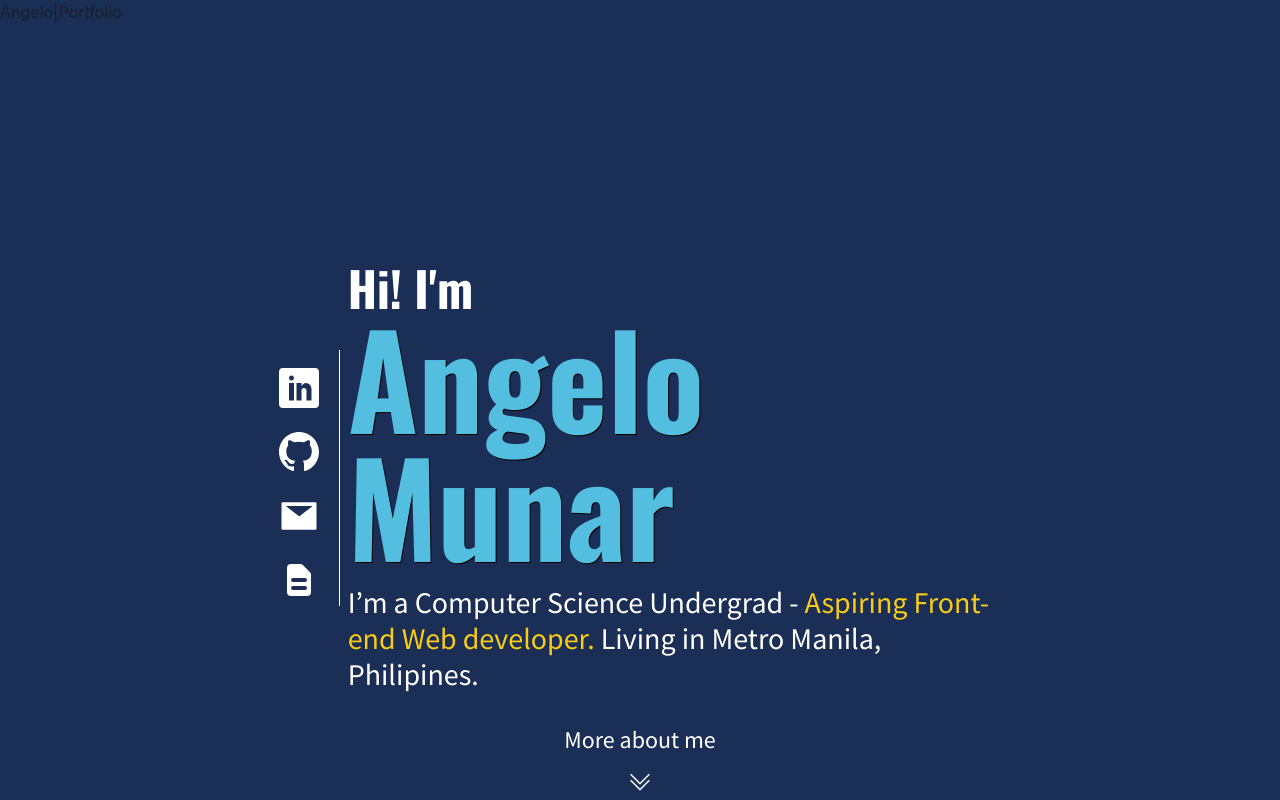
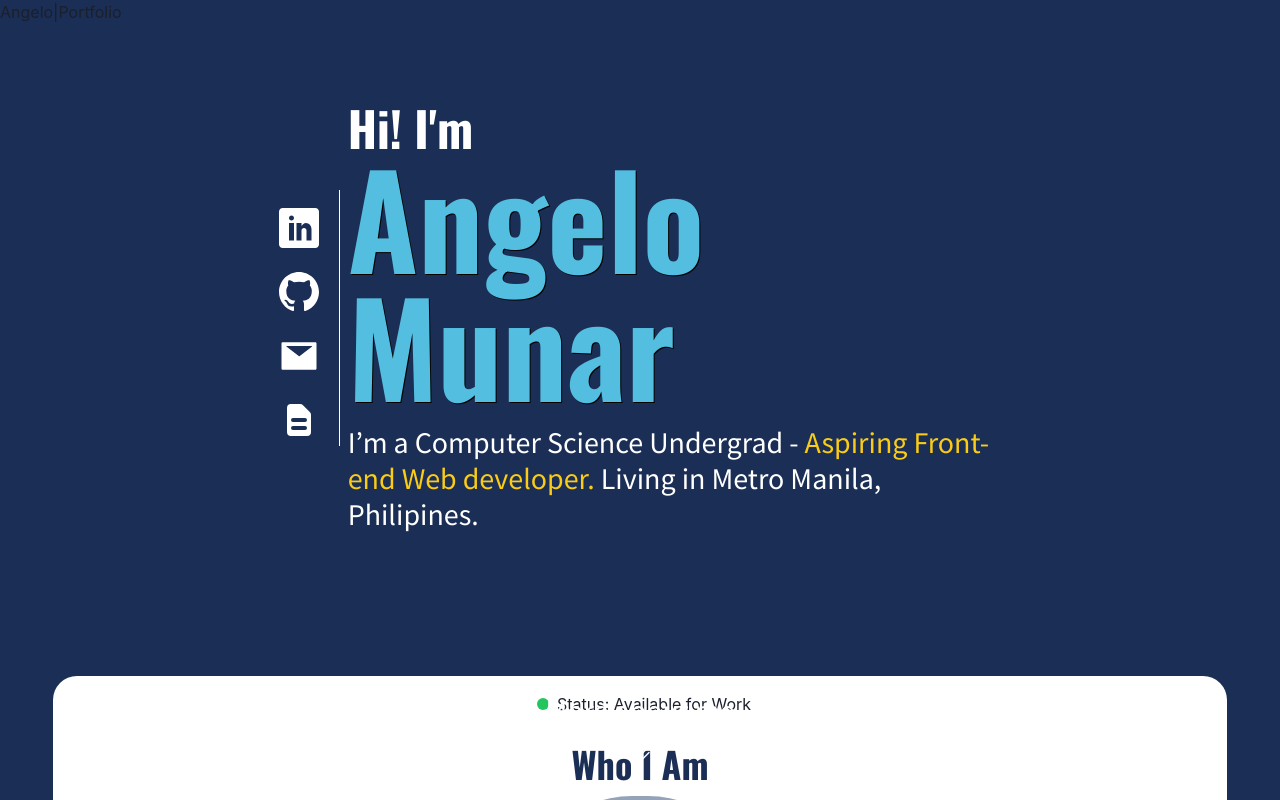
Before and after one commit to eloyms262/AngeloMunar_Portfolio, a Next.js app: page / in a window 1280 px wide. Shown: the top 800 px of the page. Built offline with nearby package versions, Linux system fonts and the light colour scheme.

Commit message:
Hero Animations

```diff
--- a/components/desk-nav/index.js
+++ b/components/desk-nav/index.js
@@ -1,6 +1,6 @@
 export default function DeskNav() {
   return (
-    <div>
+    <div className="hidden lg:block">
       <div>
         <span>Angelo</span>
         <span>|</span>
--- a/components/hero.js
+++ b/components/hero.js
@@ -5,13 +5,14 @@ import { AiFillMail } from "react-icons/ai";
 import { HiDocumentText } from "react-icons/hi";
 import Link from "next/link";
 import React, { useEffect, useState } from "react";
+import "animate.css";
 
 export default function HeroSection() {
   return (
-    <div className=" mx-auto w-5/6 mt-20 lg:w-7/12 lg:h-screen lg:flex lg:flex-col lg:translate-y-40 ">
+    <div className=" mx-auto w-5/6 mt-20 lg:w-7/12 lg:h-5/6 lg:flex lg:flex-col  ">
       <div className="lg:flex lg:flex-row-reverse lg:mx-auto lg:items-center">
         <div>
-          <div className="">
+          <div className="animate__animated animate__slideInLeft animate__faster">
             <h1 className="text-3xl text-white font-oswald font-bold lg:text-5xl">
               Hi! I&apos;m
             </h1>
@@ -22,7 +23,7 @@ export default function HeroSection() {
               Angelo Munar
             </Text>
           </div>
-          <div className="mt-4">
+          <div className="mt-4 animate__animated animate__fadeInDown animate__delay-0.5s">
             {
               <p className="text-white font-SourceSansPro lg:text-3xl">
                 I’m a Computer Science Undergrad -{" "}
@@ -41,29 +42,29 @@ export default function HeroSection() {
             target="_blank"
             rel="noreferrer noopener"
           >
-            <ImLinkedin className="text-white  h-8 w-8 lg:h-10 lg:w-10 mx-3 lg:my-3  " />
+            <ImLinkedin className="text-white  h-8 w-8 lg:h-10 lg:w-10 mx-3 lg:my-3  animate__animated animate__fadeIn animate__delay-1s" />
           </a>
           <a
             href="https://github.com/eloyms262"
             target="_blank"
             rel="noreferrer noopener"
           >
-            <BsGithub className="text-white h-8 w-8 lg:h-10 lg:w-10 mx-3 lg:my-3" />
+            <BsGithub className="text-white h-8 w-8 lg:h-10 lg:w-10 mx-3 lg:my-3 animate__animated animate__fadeIn animate__delay-1s" />
           </a>
           <button
             onClick={() => navigator.clipboard.writeText("eloyMs26@gmail.com")}
           >
-            <AiFillMail className="text-white h-8 w-8 lg:h-10 lg:w-10 mx-3 lg:my-3 " />
+            <AiFillMail className="text-white h-8 w-8 lg:h-10 lg:w-10 mx-3 lg:my-3 animate__animated animate__fadeIn animate__delay-1s " />
           </button>
           <a href="/angelo_cv.pdf" download>
-            <HiDocumentText className="text-white h-8 w-8 lg:h-10 lg:w-10 mx-3 lg:my-3" />
+            <HiDocumentText className="text-white h-8 w-8 lg:h-10 lg:w-10 mx-3 lg:my-3 animate__animated animate__fadeIn animate__delay-1s" />
           </a>
         </div>
       </div>
       <div className="flex flex-col items-center justify-center mt-8">
         <Link href={"#about-me"}>
-          <div className="flex flex-col items-center justify-center">
-            <a className="text-white font-SourceSansPro text-lg lg:text-2xl">
+          <div className="flex flex-col items-center justify-center lg:translate-y-32  ">
+            <a className="text-white font-SourceSansPro text-lg lg:text-3xl animate__animated animate__fadeInDown animate__delay-2s ">
               More about me
             </a>
             <BsChevronDoubleDown className="text-white h-6 w-6 animate-bounce mt-5" />
--- a/pages/_app.js
+++ b/pages/_app.js
@@ -1,5 +1,6 @@
 import MainNav from "../components/mobile-nav";
 import { ChakraProvider } from "@chakra-ui/react";
+import "animate.css";
 
 import "../styles/globals.css";
 
```
